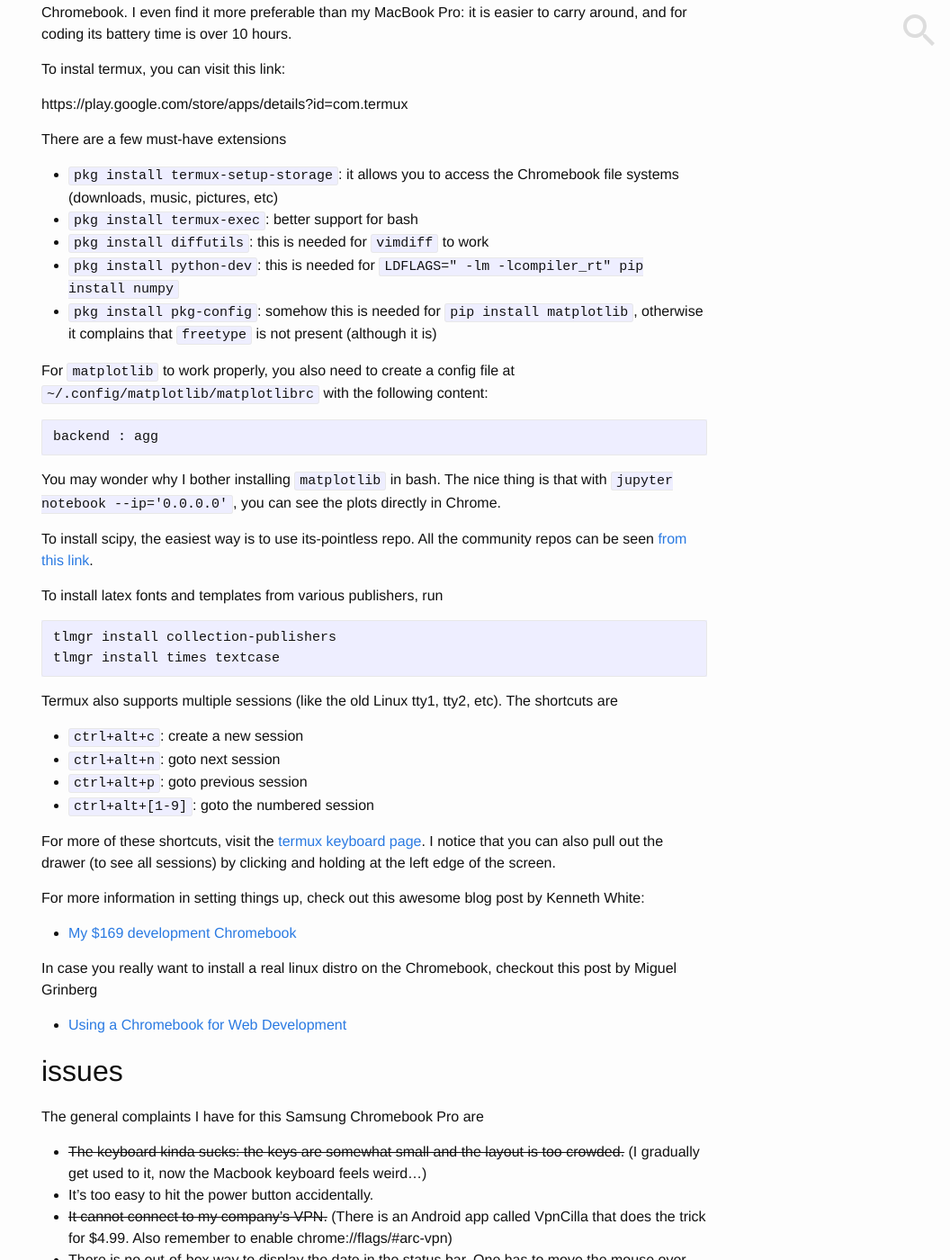
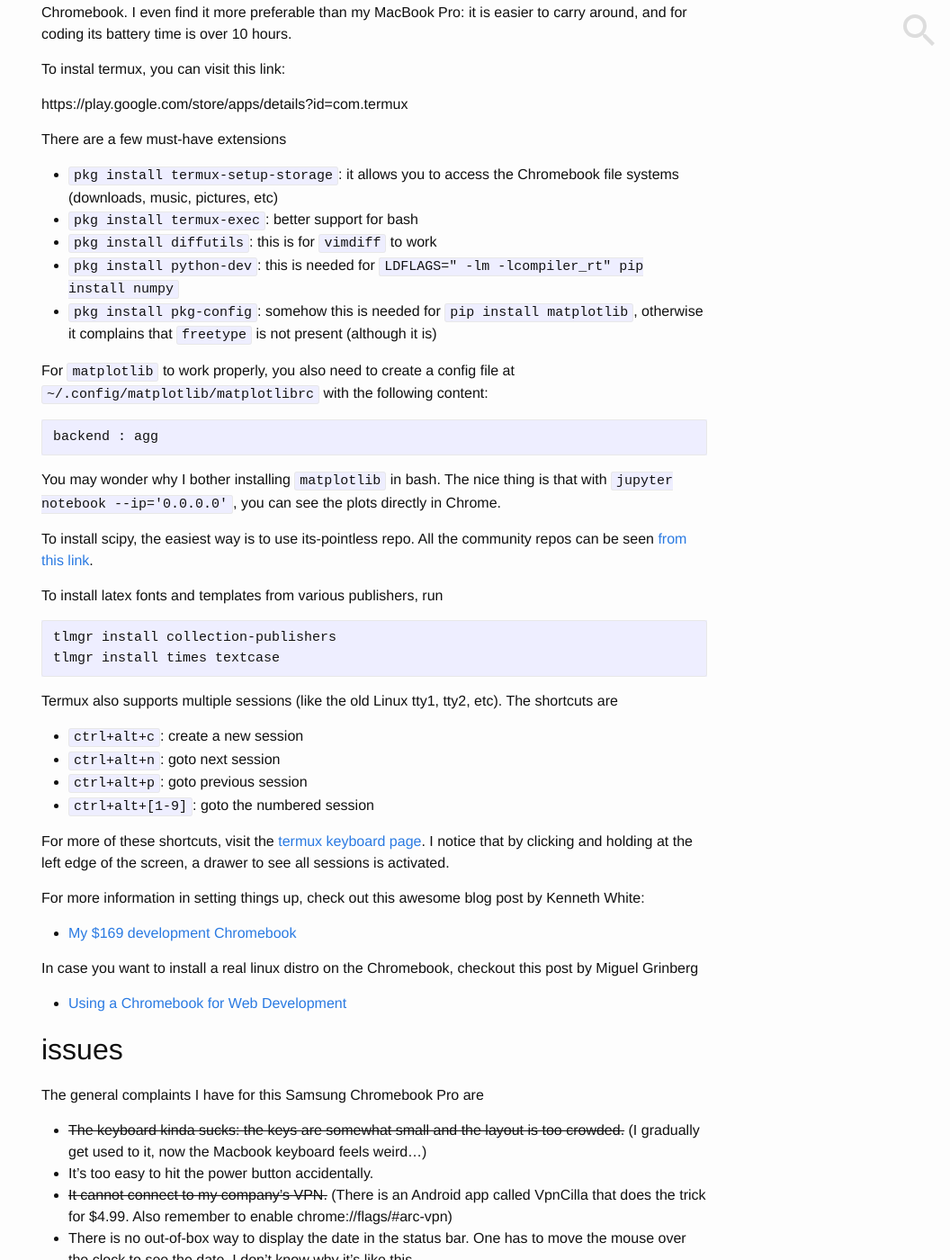
Before and after one commit to nosarthur/nosarthur.github.io, a Jekyll site: the page built from _posts/2018-01-15-termux.md, in a window 1280 px wide and 1400 px high, scrolled down 1056 px. Shown: the whole window at 90% size, without its empty margins (224-1280 px from the left). Built offline with Jekyll 4.4.1, drawn with Linux system fonts in a browser that asks for light colours; comment, search, counter and statistics services are not loaded; some of the changed text lies outside the part shown.

```diff
--- a/_posts/2018-01-15-termux.md
+++ b/_posts/2018-01-15-termux.md
@@ -56,7 +56,7 @@
 
 * `pkg install termux-setup-storage`: it allows you to access the Chromebook file systems (downloads, music, pictures, etc)
 * `pkg install termux-exec`: better support for bash
-* `pkg install diffutils`: this is needed for `vimdiff` to work
+* `pkg install diffutils`: this is for `vimdiff` to work
 * `pkg install python-dev`: this is needed for `LDFLAGS=" -lm -lcompiler_rt" pip install numpy`
 * `pkg install pkg-config`: somehow this is needed for `pip install matplotlib`, otherwise it complains that `freetype` is not present (although it is)
 
@@ -87,13 +87,13 @@
 * `ctrl+alt+[1-9]`: goto the numbered session
 
 For more of these shortcuts, visit the [termux keyboard page](https://termux.com/hardware-keyboard.html).
-I notice that you can also pull out the drawer (to see all sessions) by clicking and holding at the left edge of the screen.
+I notice that by clicking and holding at the left edge of the screen, a drawer to see all sessions is activated.
 
 For more information in setting things up, check out this awesome blog post by Kenneth White:
 
 * [My $169 development Chromebook](https://blog.lessonslearned.org/building-a-more-secure-development-chromebook/)
 
-In case you really want to install a real linux distro on the Chromebook, checkout this post by Miguel Grinberg
+In case you want to install a real linux distro on the Chromebook, checkout this post by Miguel Grinberg
 
 * [Using a Chromebook for Web Development](https://blog.miguelgrinberg.com/post/using-a-chromebook-for-web-development)
 
```
Also changed, not shown: other parts of _posts/2018-01-15-termux.md (+2 -2 lines), _drafts/entanglement.md (+2 -2 lines), _drafts/quantum-fourier-transform.md (+5 -2 lines), _posts/2018-04-21-git.md (+1 -1 lines), _posts/2018-04-28-flatland.md (added, +25 -0 lines).
